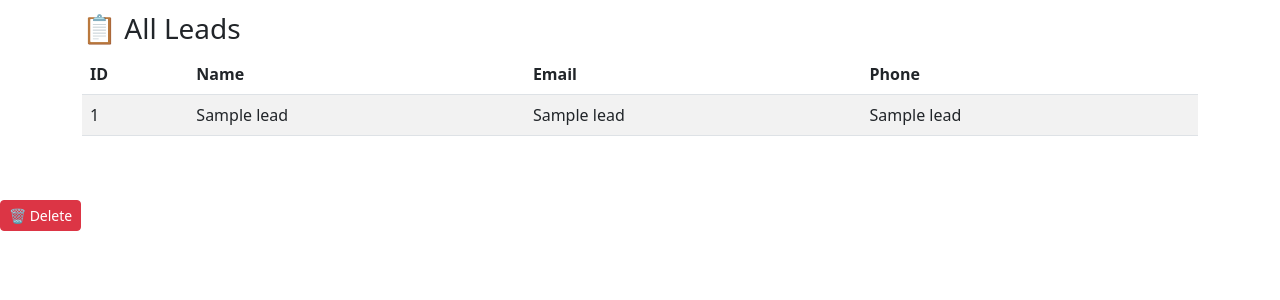
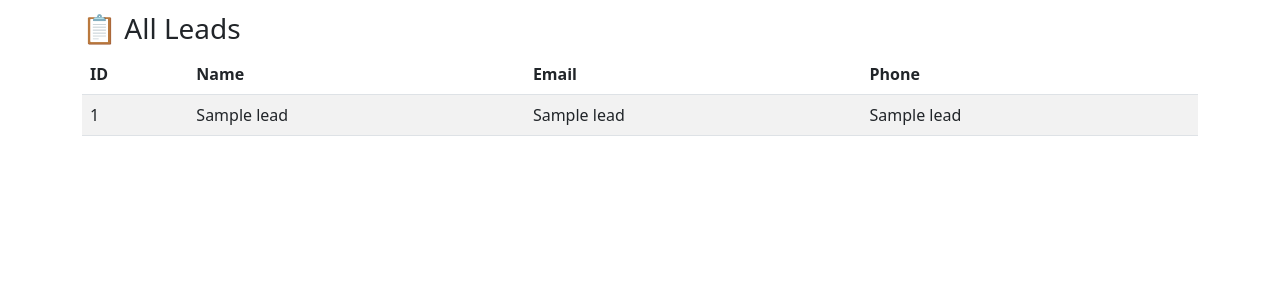
Before and after one commit to kb5636/leadflow-pro, a Flask app: template templates/dashboard.html in a window 1280 px wide. Shown: the part 248-548 px from the top of the page. Run offline with Flask 3, Linux system fonts and the light colour scheme; the template is opened without the code that fills it: most values are stand-ins (such as "Sample title", 1, 10 or a date in 2020).

Commit message:
Update dashboard.html

```diff
--- a/templates/dashboard.html
+++ b/templates/dashboard.html
@@ -51,8 +51,3 @@
   </div>
 </body>
 </html>
-<td>
-  <form action="/delete-lead/{{ lead[0] }}" method="post" onsubmit="return confirm('Are you sure you want to delete this lead?');">
-    <button type="submit" class="btn btn-danger btn-sm">🗑 Delete</button>
-  </form>
-</td>
```
